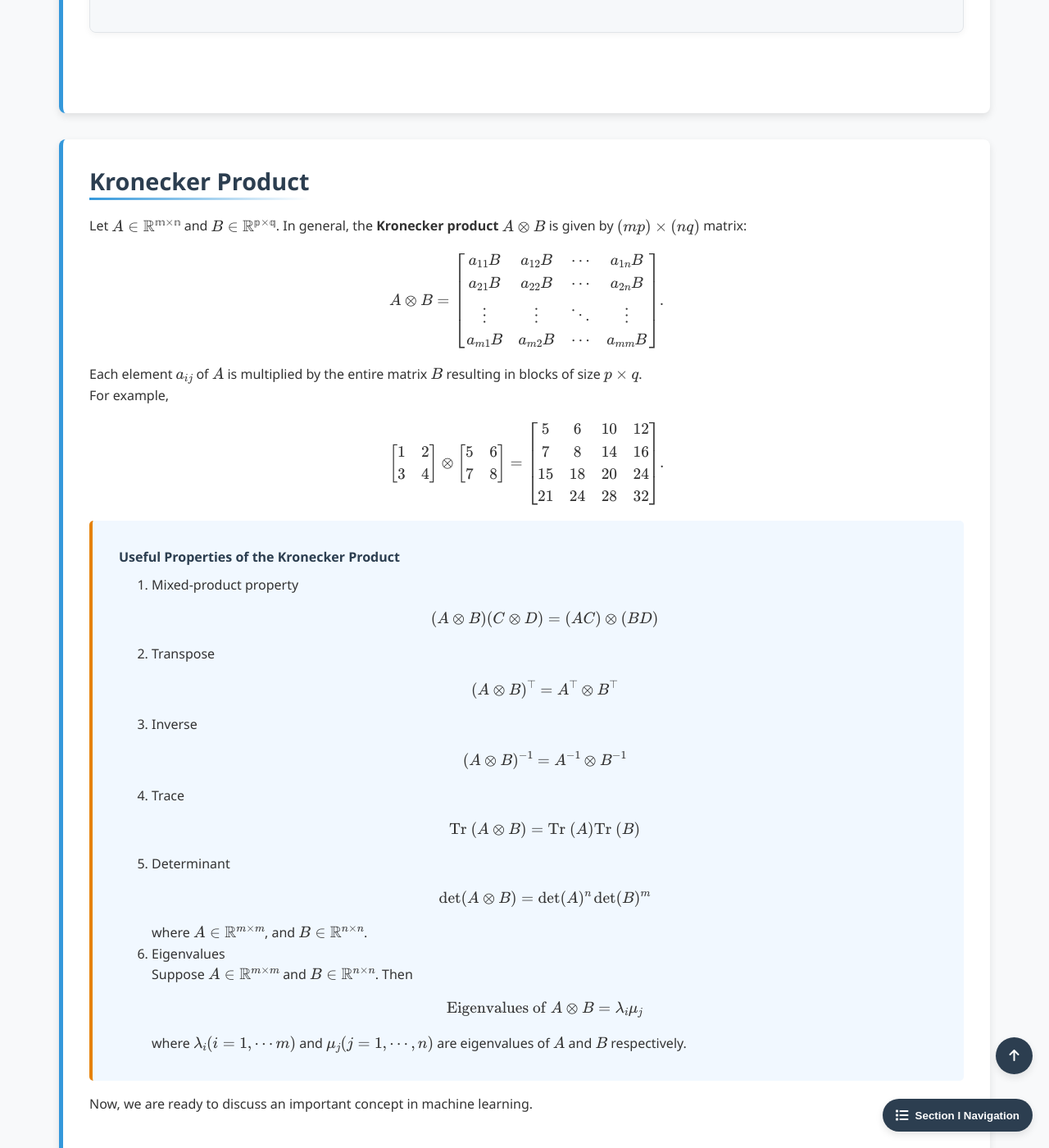
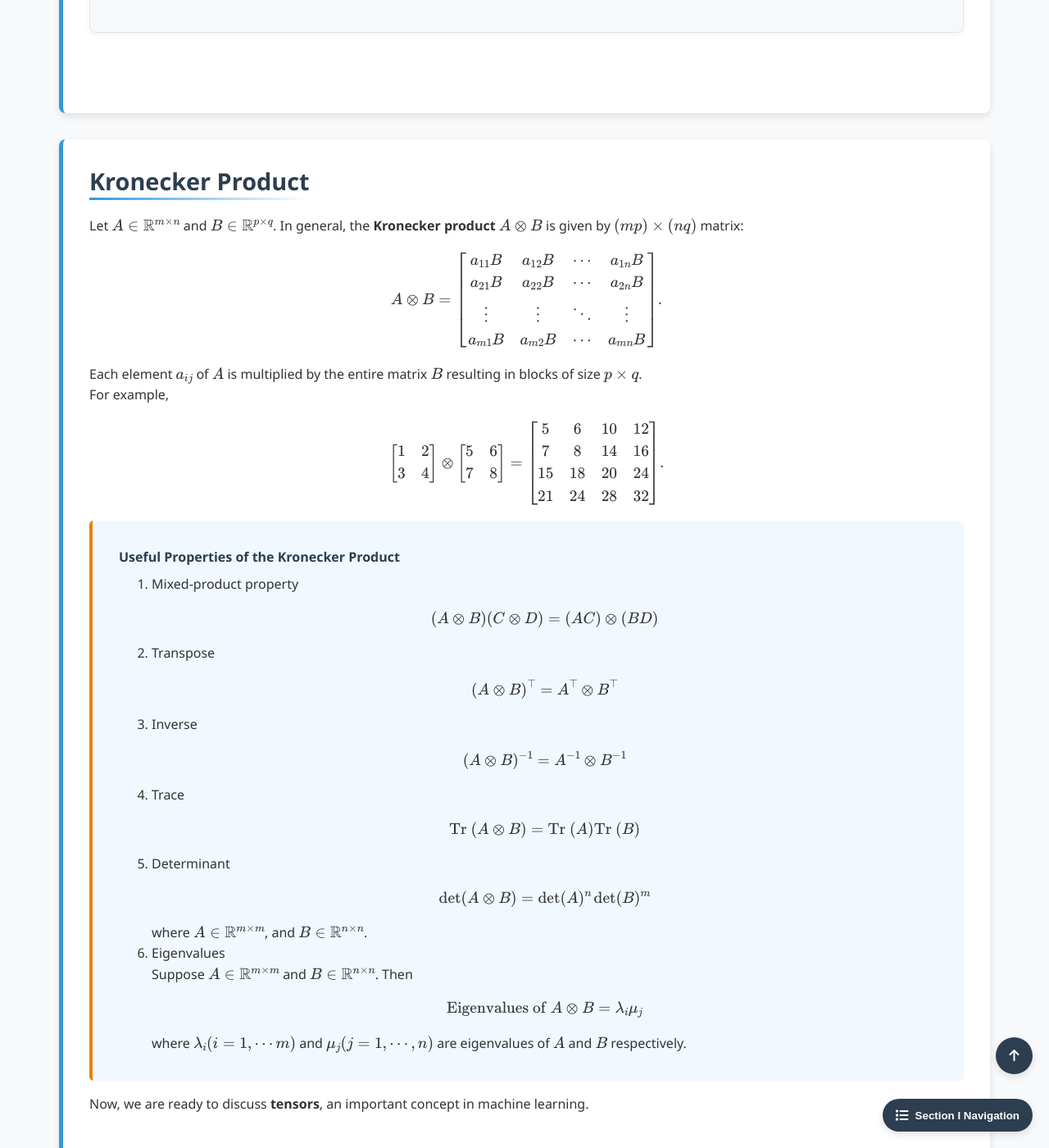
Before and after one commit to Yusukey01/yusukey01.github.io, a Jekyll site: the page built from Mathematics/Linear_algebra/kronecker.html, in a window 1280 px wide and 1400 px high, scrolled down 1836 px. Shown: the whole window at 82% size. Built offline with Jekyll 4.4.1, drawn with Linux system fonts in a browser that asks for light colours; some of the changed text lies outside the part shown.

Commit message:
Updated Section 1-11

```diff
--- a/Mathematics/Linear_algebra/kronecker.html
+++ b/Mathematics/Linear_algebra/kronecker.html
@@ -160,7 +160,7 @@ uses_python: false
                 \[
                 A = \begin{bmatrix} 1 & 2 & 3 \\ 4 & 5 & 6 \end{bmatrix}
                 \]
-            <li><strong>column-major order</strong> (e.g. used by Julia, Matlab, R, and Fortran)</li></li>
+            <li><strong>column-major order</strong> (e.g. used by Julia, Matlab, R, and Fortran)</li>
                 \[
                 A = \begin{bmatrix} 1 & 3 & 5 \\ 2 & 4 & 6 \end{bmatrix}
                 \]
@@ -182,14 +182,14 @@ uses_python: false
             <section id="k_pro" class="section-content">
             <h2>Kronecker Product</h2>
             <p>
-            Let \(A \in \mathbb{R^{m \times n}}\) and \(B \in \mathbb{R^{p \times q}}\). In general, the <strong>Kronecker product</strong> \(A\otimes B\) is given by
+            Let \(A \in \mathbb{R}^{m \times n}\) and \(B \in \mathbb{R}^{p \times q}\). In general, the <strong>Kronecker product</strong> \(A\otimes B\) is given by
             \((mp) \times (nq)\) matrix:
             \[
             A\otimes B =  \begin{bmatrix}
                               a_{11}B & a_{12}B & \cdots & a_{1n} B \\
                               a_{21}B & a_{22}B & \cdots & a_{2n} B \\
                               \vdots & \vdots & \ddots & \vdots \\
-                              a_{m1}B & a_{m2}B & \cdots & a_{mm} B \\
+                              a_{m1}B & a_{m2}B & \cdots & a_{mn} B \\
                               \end{bmatrix}.
             \]
              Each element \(a_{ij}\) of \(A\) is multiplied by the entire matrix \(B\) resulting in blocks of size \(p \times q\).
@@ -246,7 +246,7 @@ uses_python: false
                         <br>
                 </ol>
              </div>
-             Now, we are ready to discuss an important concept in machine learning.
+             Now, we are ready to discuss <strong>tensors</strong>, an important concept in machine learning.
             </p>
             </section>
 
@@ -261,7 +261,7 @@ uses_python: false
                 <li>A <strong>matrix</strong> is a 2-dimensional tensor (table of numbers,  \(A \in \mathbb{R}^{m \times n}\)).</li>
             </ul>
             <br>
-            We can apply this notion to higher-order tensors. For example, the data of images are indeed, <strong>3-dimensional tensor</strong>,
+            We can apply this notion to higher-order tensors. For example, the data of images are indeed, <strong>3-dimensional tensors</strong>,
             because real-world images usually include color information, which requires multiple <strong>channels</strong>. So, for any image \(I\),
             \[
             I \in \mathbb{R}^{H \times W \times C}
@@ -270,8 +270,8 @@ uses_python: false
 
             <br><br>
             Formally, a <strong>tensor</strong> is an element of a <strong>tensor product</strong> of vector spaces.
-            Consider vector spaces \(V\) and \(W\) over a field \(\mathbb{F}\). The tensor product </strong> of \(V\) and \(W\), denoted \(V \otimes W\)
-             is a new vector space(<strong>tensor product space</strong>) whose elements are linear combinations of tensor products of vectors:
+            Consider vector spaces \(V\) and \(W\) over a field \(\mathbb{F}\). The tensor product of \(V\) and \(W\), denoted \(V \otimes W\)
+            is a new vector space(<strong>tensor product space</strong>) whose elements are linear combinations of tensor products of vectors:
             \[
             v \otimes w  \quad \text{where } v \in V, \, w \in W.
             \]
```
